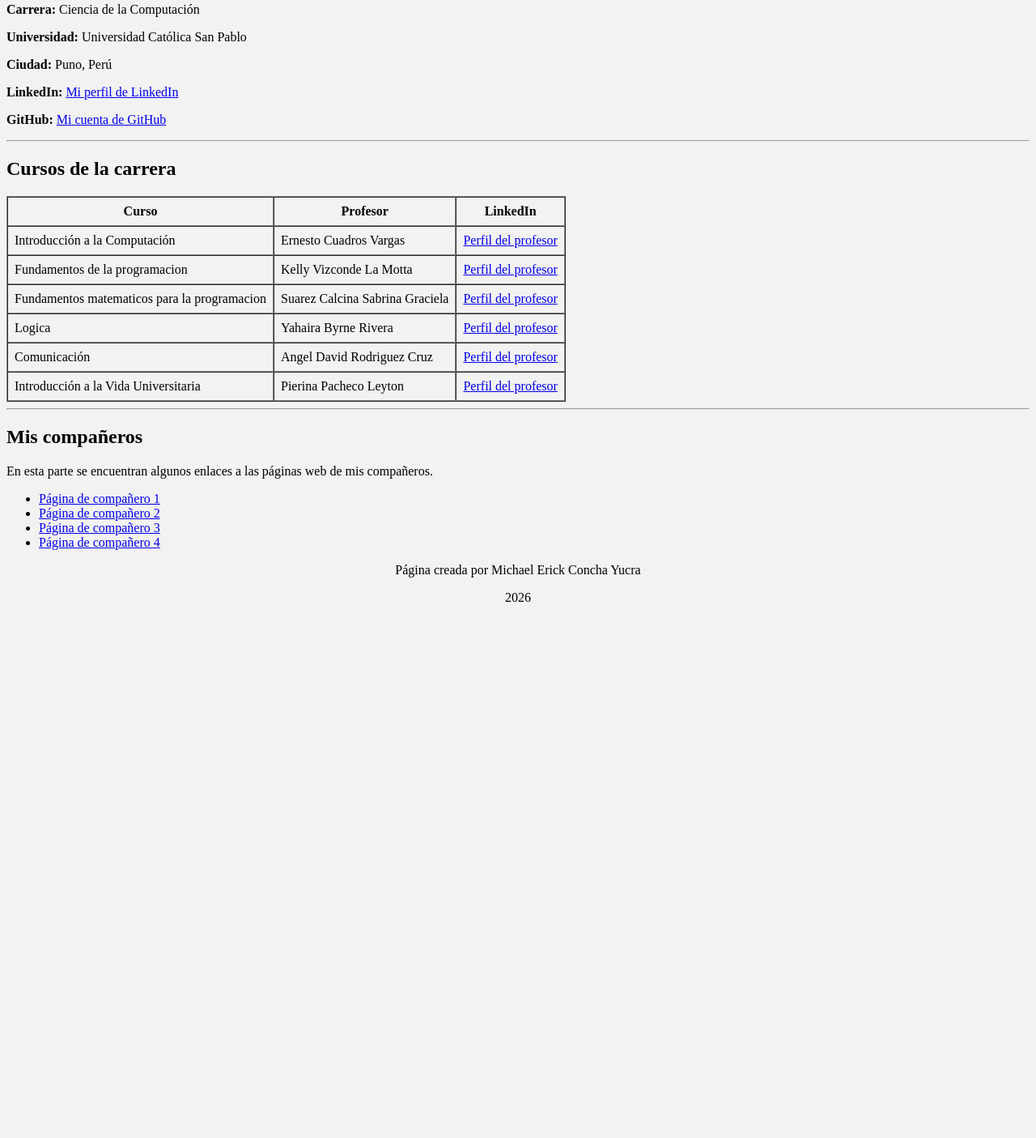
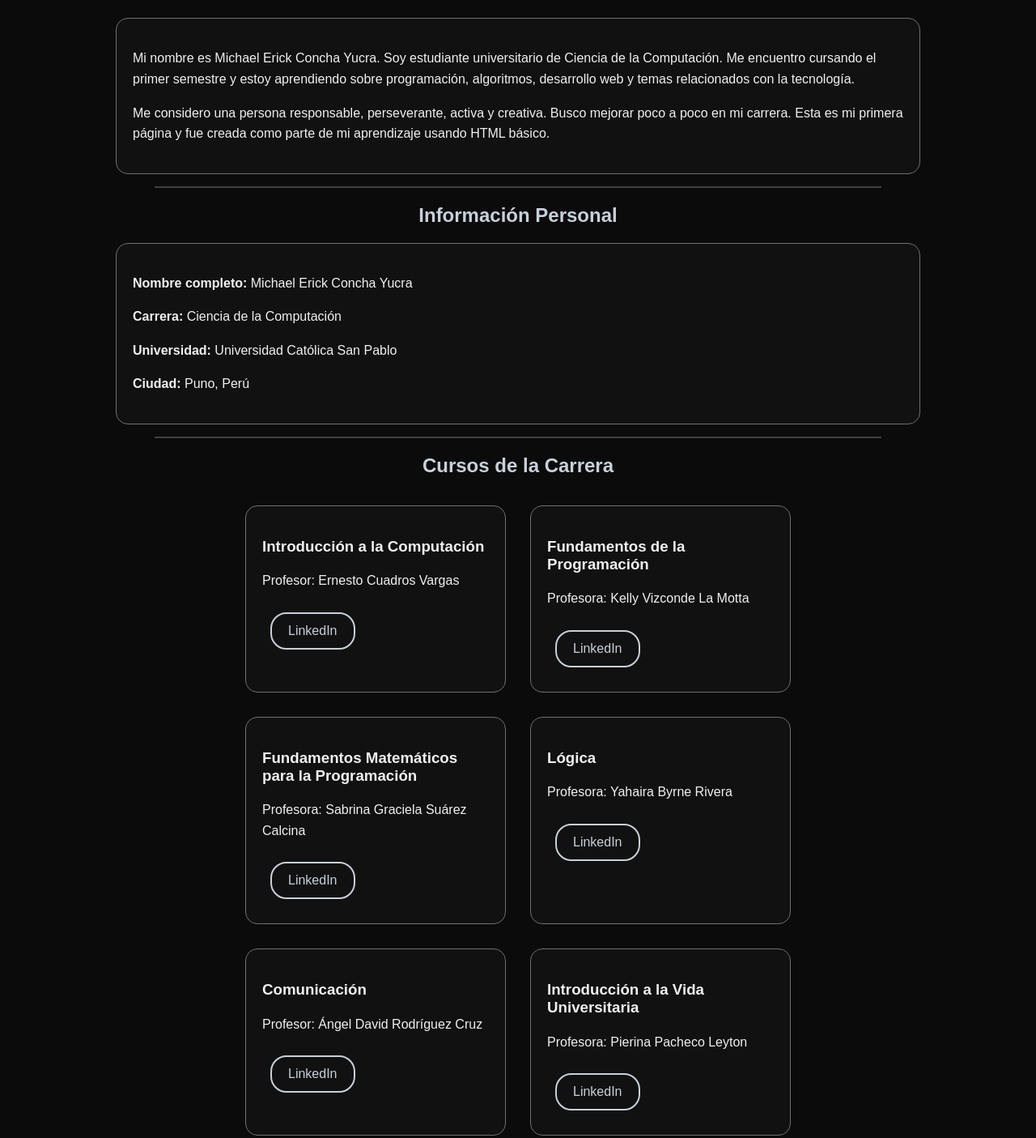
Before and after one commit to michael-boom/michael-erick-concha-yucra, a plain HTML site: page index.html in a window 1280 px wide. Shown: the part 386-1791 px from the top of the page at 81% size. Before the commit the page ends 1149 px from the top, so only its background shows below. Drawn offline with Linux system fonts and the light colour scheme.

Commit message:
Update index.html

````diff
--- a/index.html
+++ b/index.html
@@ -1,142 +1,265 @@
+```html
 <html>
 <head>
 <meta http-equiv="Content-Type" content="text/html; charset=UTF-8">
+
 <title>Michael Erick Concha Yucra - Página Personal</title>
+
+<style>
+
+body{
+    background-color:#0b0b0b;
+    color:#f0f0f0;
+    font-family:Arial, sans-serif;
+    margin:0;
+}
+
+header{
+    text-align:center;
+    padding:40px;
+}
+
+h1{
+    font-size:50px;
+    color:#ffffff;
+}
+
+h2{
+    color:#c8d0db;
+    text-align:center;
+}
+
+p{
+    line-height:1.6;
+}
+
+hr{
+    width:70%;
+    border:1px solid #404040;
+}
+
+.contenedor{
+    width:80%;
+    margin:auto;
+}
+
+.boton{
+    display:inline-block;
+    margin:10px;
+    padding:12px 20px;
+    border:2px solid #c8d0db;
+    border-radius:20px;
+    text-decoration:none;
+    color:#c8d0db;
+    transition:0.3s;
+}
+
+.boton:hover{
+    background-color:#c8d0db;
+    color:#0b0b0b;
+}
+
+.tarjeta{
+    border:1px solid #707070;
+    border-radius:15px;
+    padding:20px;
+    margin:15px;
+    background-color:#111111;
+    transition:0.3s;
+}
+
+.tarjeta:hover{
+    transform:scale(1.03);
+}
+
+.cursos{
+    display:flex;
+    flex-wrap:wrap;
+    justify-content:center;
+}
+
+.tarjeta-curso{
+    width:280px;
+}
+
+footer{
+    text-align:center;
+    padding:30px;
+    color:#a0a0a0;
+}
+
+</style>
+
 </head>
 
-<body bgcolor="#f2f2f2">
+<body>
 
-    <center>
+<header>
+
 <h1>Michael Erick Concha Yucra</h1>
-        <h2>Página personal</h2>
-    </center>
+
+<p>
+Estudiante de Ciencia de la Computación
+</p>
+
+<a class="boton" href="https://github.com/Michael-Boom">
+GitHub
+</a>
+
+<a class="boton" href="https://www.linkedin.com/in/michael-erick-concha-yucra-1391a3414/">
+LinkedIn
+</a>
+
+</header>
 
 <hr>
 
+<div class="contenedor">
+
 <h2>Sobre mí</h2>
 
+<div class="tarjeta">
+
 <p>
-        Mi nombre es Michael Erick Concha Yucra. Soy estudiante universitario de
-        Ciencia de la Computación. Me encuentro cursando el primer semestre y estoy aprendiendo sobre programación,
-        algoritmos, desarrollo web y temas relacionados con la tecnología.
+Mi nombre es Michael Erick Concha Yucra. Soy estudiante universitario de Ciencia de la Computación.
+Me encuentro cursando el primer semestre y estoy aprendiendo sobre programación, algoritmos,
+desarrollo web y temas relacionados con la tecnología.
 </p>
 
 <p>
-        Me considero una persona responsable, perseverante, activa y creativa. Busco mejorar poco a poco en mi carrera.
+Me considero una persona responsable, perseverante, activa y creativa.
+Busco mejorar poco a poco en mi carrera.
 Esta es mi primera página y fue creada como parte de mi aprendizaje usando HTML básico.
 </p>
 
+</div>
+
+</div>
+
 <hr>
 
-    <h2>Información personal</h2>
+<div class="contenedor">
+
+<h2>Información Personal</h2>
+
+<div class="tarjeta">
 
 <p><b>Nombre completo:</b> Michael Erick Concha Yucra</p>
 <p><b>Carrera:</b> Ciencia de la Computación</p>
 <p><b>Universidad:</b> Universidad Católica San Pablo</p>
 <p><b>Ciudad:</b> Puno, Perú</p>
 
-    <p>
-        <b>LinkedIn:</b>
-        <a href="https://www.linkedin.com/in/michael-erick-concha-yucra-1391a3414/">Mi perfil de LinkedIn</a>
-    </p>
+</div>
 
-    <p>
-        <b>GitHub:</b>
-        <a href="https://github.com/Michael-Boom">Mi cuenta de GitHub</a>
-    </p>
+</div>
 
 <hr>
 
-    <h2>Cursos de la carrera</h2>
+<div class="contenedor">
 
-    <table border="1" cellpadding="8" cellspacing="0">
-        <tr>
-            <th>Curso</th>
-            <th>Profesor</th>
-            <th>LinkedIn</th>
-        </tr>
+<h2>Cursos de la Carrera</h2>
 
-        <tr>
-            <td>Introducción a la Computación</td>
-            <td>Ernesto Cuadros Vargas</td>
-            <td>
-                <a href="https://www.linkedin.com/in/ecuadrosv/">
-                    Perfil del profesor
+<div class="cursos">
+
+<div class="tarjeta tarjeta-curso">
+<h3>Introducción a la Computación</h3>
+<p>Profesor: Ernesto Cuadros Vargas</p>
+<a class="boton" href="https://www.linkedin.com/in/ecuadrosv/">
+LinkedIn
 </a>
-            </td>
-        </tr>
+</div>
 
-        <tr>
-            <td>Fundamentos de la programacion</td>
-            <td>Kelly Vizconde La Motta</td>
-            <td>
-                <a href="PEGA_AQUI_LINKEDIN_PROFESOR">
-                    Perfil del profesor
+<div class="tarjeta tarjeta-curso">
+<h3>Fundamentos de la Programación</h3>
+<p>Profesora: Kelly Vizconde La Motta</p>
+<a class="boton" href="#">
+LinkedIn
 </a>
-            </td>
-        </tr>
+</div>
 
-        <tr>
-          <td>Fundamentos matematicos
-            para la programacion</td>
-            <td>Suarez Calcina Sabrina Graciela</td>
-            <td>
-                <a href="PEGA_AQUI_LINKEDIN_PROFESOR">
-                    Perfil del profesor
+<div class="tarjeta tarjeta-curso">
+<h3>Fundamentos Matemáticos para la Programación</h3>
+<p>Profesora: Sabrina Graciela Suárez Calcina</p>
+<a class="boton" href="#">
+LinkedIn
 </a>
-            </td>
-        </tr>
+</div>
 
-        <tr>
-            <td>Logica</td>
-            <td>Yahaira Byrne Rivera</td>
-            <td>
-                <a href="PEGA_AQUI_LINKEDIN_PROFESOR">
-                    Perfil del profesor
+<div class="tarjeta tarjeta-curso">
+<h3>Lógica</h3>
+<p>Profesora: Yahaira Byrne Rivera</p>
+<a class="boton" href="#">
+LinkedIn
 </a>
-            </td>
-        </tr>
+</div>
 
-        <tr>
-            <td>Comunicación</td>
-            <td>Angel David Rodriguez Cruz</td>
-            <td>
-                <a href="PEGA_AQUI_LINKEDIN_PROFESOR">
-                    Perfil del profesor
+<div class="tarjeta tarjeta-curso">
+<h3>Comunicación</h3>
+<p>Profesor: Ángel David Rodríguez Cruz</p>
+<a class="boton" href="#">
+LinkedIn
 </a>
-            </td>
-        </tr>
+</div>
 
-        <tr>
-            <td>Introducción a la Vida Universitaria</td>
-            <td>Pierina Pacheco Leyton</td>
-            <td>
-                <a href="PEGA_AQUI_LINKEDIN_PROFESOR">
-                    Perfil del profesor
+<div class="tarjeta tarjeta-curso">
+<h3>Introducción a la Vida Universitaria</h3>
+<p>Profesora: Pierina Pacheco Leyton</p>
+<a class="boton" href="#">
+LinkedIn
 </a>
-            </td>
-        </tr>
-    </table>
+</div>
+
+</div>
+
+</div>
 
 <hr>
 
-    <h2>Mis compañeros</h2>
+<div class="contenedor">
 
-    <p>
-        En esta parte se encuentran algunos enlaces a las páginas web de mis compañeros.
-    </p>
+<h2>Mis Compañeros</h2>
 
-    <ul>
-        <li><a href="PEGA_AQUI_LINK_COMPAÑERO_1">Página de compañero 1</a></li>
-        <li><a href="PEGA_AQUI_LINK_COMPAÑERO_2">Página de compañero 2</a></li>
-        <li><a href="PEGA_AQUI_LINK_COMPAÑERO_3">Página de compañero 3</a></li>
-        <li><a href="PEGA_AQUI_LINK_COMPAÑERO_4">Página de compañero 4</a></li>
-    </ul>
+<div class="cursos">
 
-    <center>
+<div class="tarjeta tarjeta-curso">
+<h3>Compañero 1</h3>
+<a class="boton" href="#">
+Visitar página
+</a>
+</div>
+
+<div class="tarjeta tarjeta-curso">
+<h3>Compañero 2</h3>
+<a class="boton" href="#">
+Visitar página
+</a>
+</div>
+
+<div class="tarjeta tarjeta-curso">
+<h3>Compañero 3</h3>
+<a class="boton" href="#">
+Visitar página
+</a>
+</div>
+
+<div class="tarjeta tarjeta-curso">
+<h3>Compañero 4</h3>
+<a class="boton" href="#">
+Visitar página
+</a>
+</div>
+
+</div>
+
+</div>
+
+<footer>
+
 <p>Página creada por Michael Erick Concha Yucra</p>
 <p>2026</p>
-    </center>
+
+</footer>
 
 </body>
 </html>
+```
````
Lines whose indentation alone changed are shown as unchanged.
